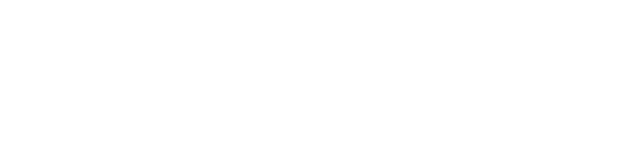
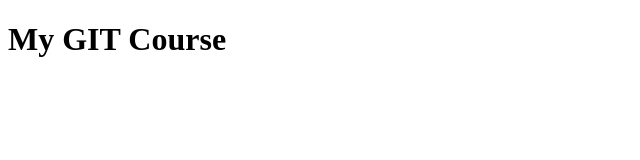
Before and after one commit to PimeLee/PimeLee.github.io, a plain HTML site: page index.html in a window 1280 px wide. Shown: the whole page, without its empty margins (0-640 px from the left). Drawn offline with Linux system fonts and the light colour scheme.

```diff
--- a/index.html
+++ b/index.html
@@ -6,6 +6,6 @@
     <meta name="viewport" content="width=device-width, initial-scale=1.0">
     <title>myportfolio</title>
 </head>
-<body>
+<body><h1>My GIT Course</h1>
 </body>
 </html>
```
